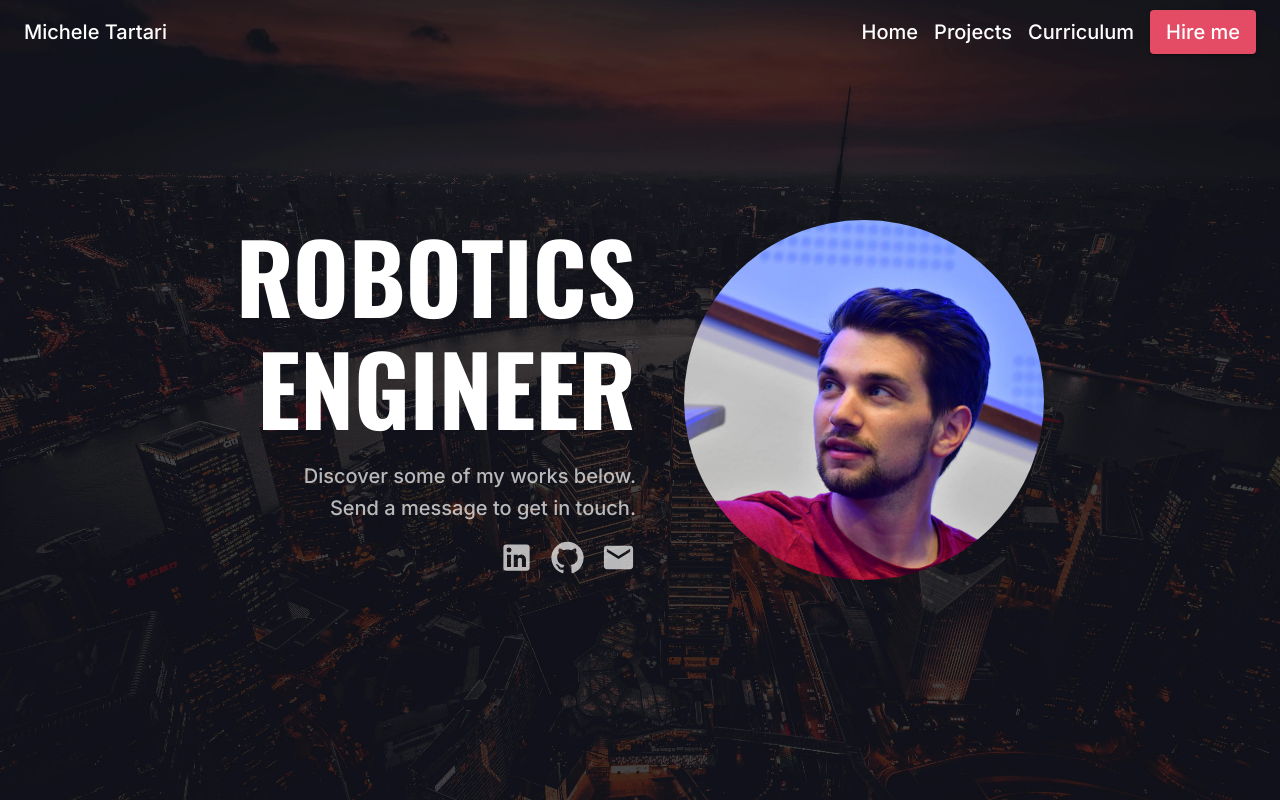
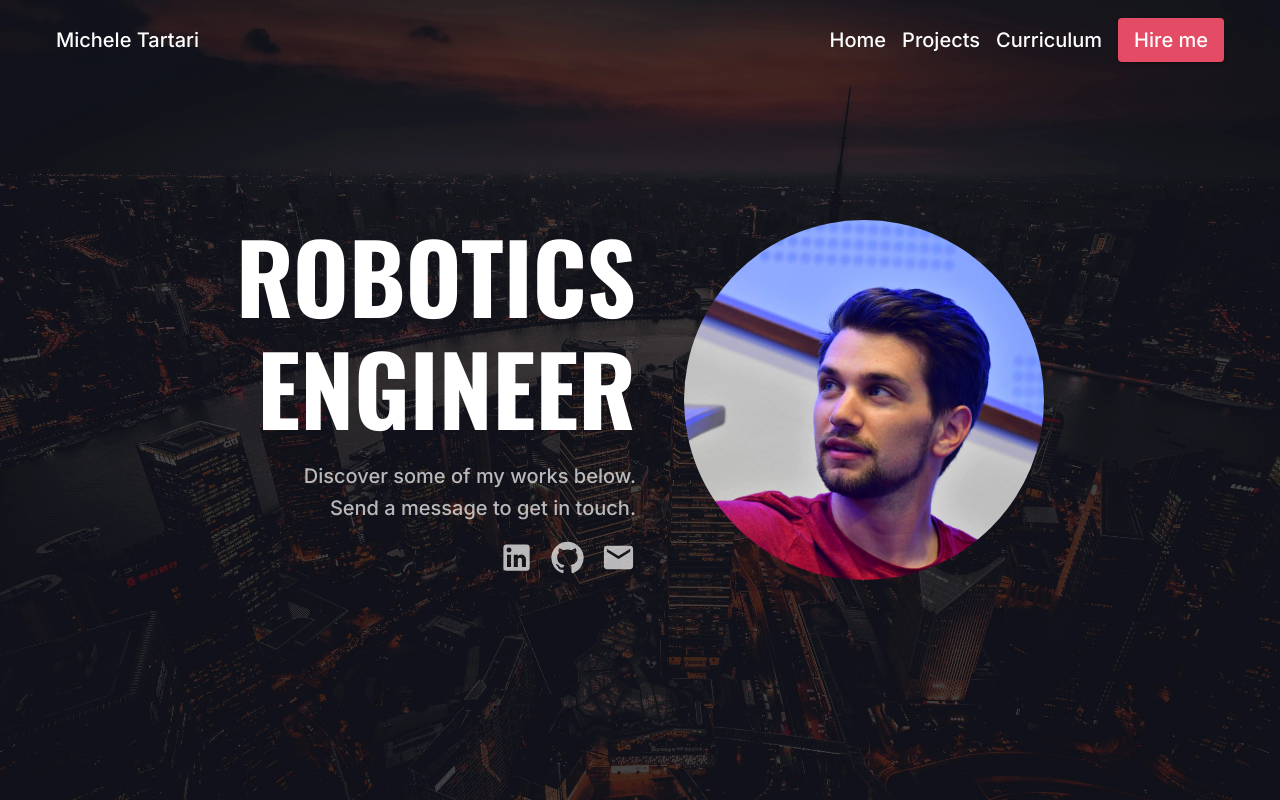
Before and after one commit to m-tartari/m-tartari, a React (Vite) app: page / in a window 1280 px wide. Shown: the top 800 px of the page. Built offline with nearby package versions, Linux system fonts and the light colour scheme; some icons are missing.

Commit message:
♻️ refactor(toolbar): update styling and positioning of toolbar

```diff
--- a/src/components/molecules/Toolbar/index.tsx
+++ b/src/components/molecules/Toolbar/index.tsx
@@ -109,18 +109,29 @@ const CustomToolbar: React.FC<CustomToolbarProps> = ({ drawerWidth = 240, window
         elevation={theme.palette.mode === 'light' ? 1 : 0}
         {...props}
         sx={{
+          left: '50%',
+          right: 'auto',
+          top: 8,
+          width: 'calc(100% - 32px)',
+          maxWidth: theme.breakpoints.values.lg,
+          transform: 'translateX(-50%)',
+          borderRadius: 3,
+          overflow: 'hidden',
           backgroundColor: 'transparent',
+          color: theme.palette.text.primary,
           '@media print': { backgroundColor: 'background.default' },
           ...(trigger && {
-            backgroundColor: 'hsla(230, 18%, 13%, 0.75)',
+            backgroundColor: 'hsla(230, 18%, 10%, 0.75)',
+            border: '1px solid hsla(230, 18%, 23%, 0.9)',
             backdropFilter: 'blur(8px)',
             boxShadow: theme.shadows[4],
           }),
           ...(theme.palette.mode === 'light' && {
             backgroundColor: 'hsla(0, 0%, 100%, 0.75)',
             backdropFilter: 'blur(8px)',
+            boxShadow: theme.shadows[4],
           }),
-          transition: theme.transitions.create('background-color', {
+          transition: theme.transitions.create(['background-color', 'box-shadow'], {
             duration: theme.transitions.duration.shorter,
             easing: theme.transitions.easing.easeInOut,
           }),
@@ -130,8 +141,7 @@ const CustomToolbar: React.FC<CustomToolbarProps> = ({ drawerWidth = 240, window
           sx={{
             display: 'flex',
             alignItems: 'center',
-            // maxWidth: '100%',
-            // [theme.breakpoints.up('md')]: { width: theme => theme.breakpoints.values.lg, mx: 'auto' },
+            px: `${theme.spacing(2)} !important`,
           }}>
           <IconButton
             color="primary"
```
